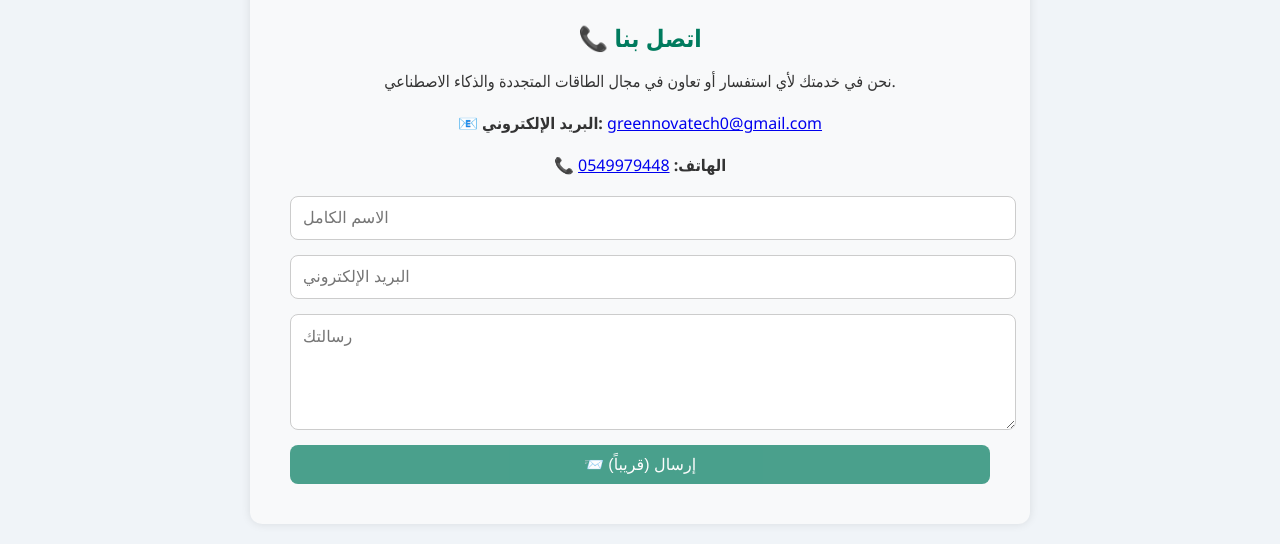
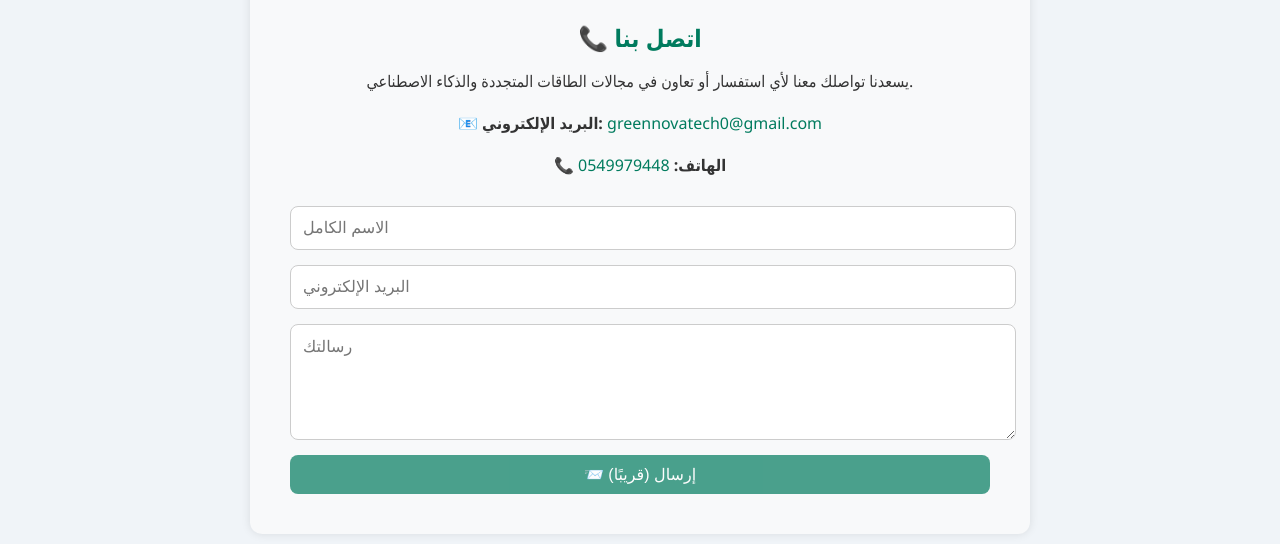
Before and after one commit to amineramisalah/green-nova-tech, a React (Create React App) app: page / in a window 1280 px wide. Shown: the part 1524-2068 px from the top of the page. Built offline with nearby package versions, Linux system fonts and the light colour scheme.

Commit message:
إضافة صفحة اتصل بنا

```diff
--- a/src/Contact.js
+++ b/src/Contact.js
@@ -5,9 +5,11 @@ function Contact() {
   return (
     <div className="contact-container">
       <h1>📞 اتصل بنا</h1>
-      <p>نحن في خدمتك لأي استفسار أو تعاون في مجال الطاقات المتجددة والذكاء الاصطناعي.</p>
+      <p>
+        يسعدنا تواصلك معنا لأي استفسار أو تعاون في مجالات الطاقات المتجددة والذكاء الاصطناعي.
+      </p>
 
-      <div className="contact-info">
+      <div className="contact-details">
         <p><strong>📧 البريد الإلكتروني:</strong> <a href="mailto:greennovatech0@gmail.com">greennovatech0@gmail.com</a></p>
         <p><strong>📞 الهاتف:</strong> <a href="tel:0549979448">0549979448</a></p>
       </div>
@@ -16,7 +18,7 @@ function Contact() {
         <input type="text" name="name" placeholder="الاسم الكامل" required />
         <input type="email" name="email" placeholder="البريد الإلكتروني" required />
         <textarea name="message" placeholder="رسالتك" rows="5" required></textarea>
-        <button type="submit" disabled>📨 إرسال (قريباً)</button>
+        <button type="submit" disabled>📨 إرسال (قريبًا)</button>
       </form>
     </div>
   );
```
